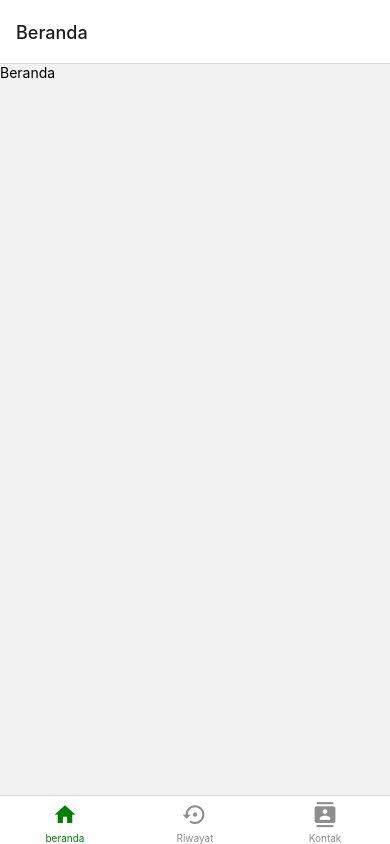
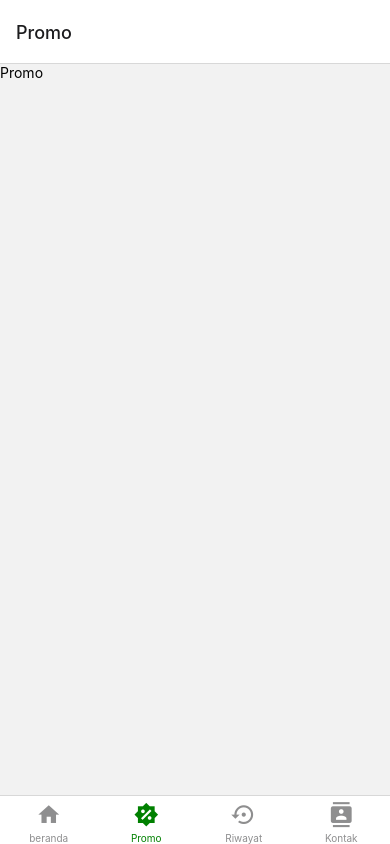
Before and after one commit to Taufiqurrohman58/Project-UTS-By-Taufiq, a React Native app: screen /Promo in a window 390 px wide. Built offline with nearby package versions, Linux system fonts and the light colour scheme.

Commit message:
Menambahkan menu Promo pada tab navigation

```diff
--- a/src/App.jsx
+++ b/src/App.jsx
@@ -5,6 +5,7 @@ import {createNativeStackNavigator} from '@react-navigation/native-stack';
 import {createBottomTabNavigator} from '@react-navigation/bottom-tabs';
 import MaterialCommunityIcons from 'react-native-vector-icons/MaterialCommunityIcons';
 import Beranda from './screens/Beranda';
+import Promo from './screens/Promo';
 import Riwayat from './screens/Riwayat';
 import Kontak from './screens/Kontak';
 
@@ -21,6 +22,17 @@ const MenuTab = () => {
           tabBarLabel: 'beranda',
           tabBarIcon: ({color, size}) => (
             <MaterialCommunityIcons name="home" color={color} size={size} />
+          ),
+        }}
+      />
+
+      <Tabs.Screen
+        name="Promo"
+        component={Promo}
+        options={{
+          tabBarLabel: 'Promo',
+          tabBarIcon: ({color, size}) => (
+            <MaterialCommunityIcons name="brightness-percent" color={color} size={size} />
           ),
         }}
       />
--- /dev/null
+++ b/src/screens/Promo.jsx
@@ -0,0 +1,14 @@
+import {StyleSheet, Text, View} from 'react-native';
+import React from 'react';
+
+const Promo = () => {
+  return (
+    <View>
+      <Text>Promo</Text>
+    </View>
+  );
+};
+
+export default Promo;
+
+const styles = StyleSheet.create({});
```
